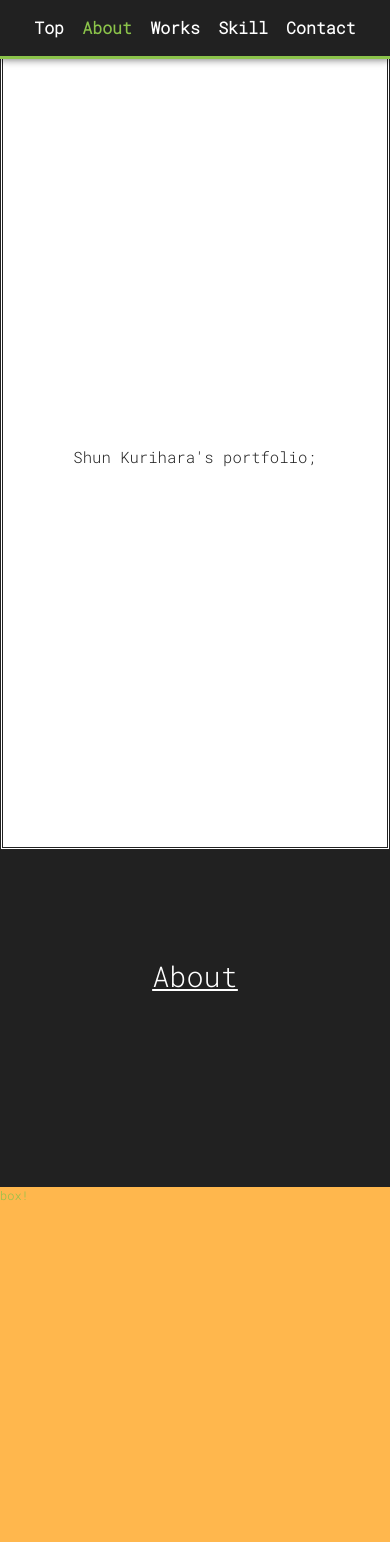
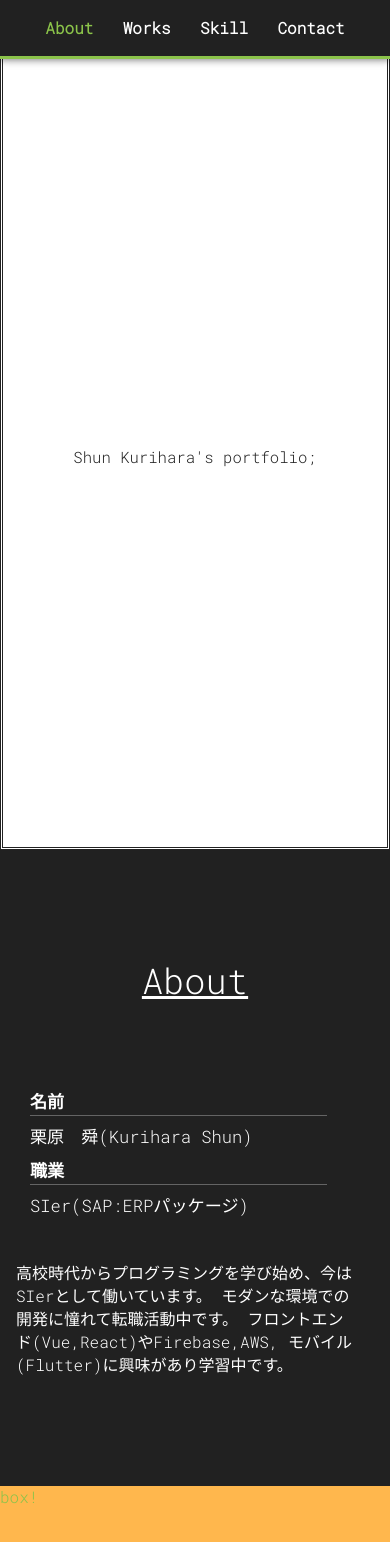
Before and after one commit to kuri-Maron/portfolio, a React (Create React App) app: page / in a window 390 px wide. Shown: the top 1542 px of the page. Built offline with nearby package versions, Linux system fonts and the light colour scheme.

Commit message:
レイアウト自体は実装。共通コンポーネントにできないか検証する

```diff
--- a/src/App.css
+++ b/src/App.css
@@ -1,5 +1 @@
 @import url("https://fonts.googleapis.com/css2?family=Roboto+Mono:wght@300&display=swap");
-
-.app {
-  font-family: "Roboto Mono", monospace;
-}
--- a/src/App.js
+++ b/src/App.js
@@ -10,8 +10,7 @@ import AppBar from "./modules/components/AppBar";
 const useStyles = makeStyles((theme) => ({
   root: {
     flexGrow: 1,
-    // fontFamily: "Roboto Mono",
-    fontFamily: "'Roboto Mono', monospace",
+    // fontFamily: "'Roboto Mono', monospace",
   },
 }));
 
--- a/src/index.css
+++ /dev/null
@@ -1,13 +0,0 @@
-body {
-  margin: 0;
-  font-family: -apple-system, BlinkMacSystemFont, 'Segoe UI', 'Roboto', 'Oxygen',
-    'Ubuntu', 'Cantarell', 'Fira Sans', 'Droid Sans', 'Helvetica Neue',
-    sans-serif;
-  -webkit-font-smoothing: antialiased;
-  -moz-osx-font-smoothing: grayscale;
-}
-
-code {
-  font-family: source-code-pro, Menlo, Monaco, Consolas, 'Courier New',
-    monospace;
-}
--- a/src/index.js
+++ b/src/index.js
@@ -1,6 +1,5 @@
 import React from "react";
 import ReactDOM from "react-dom";
-import "./index.css";
 import App from "./App";
 import reportWebVitals from "./reportWebVitals";
 
--- a/src/modules/components/About.js
+++ b/src/modules/components/About.js
@@ -2,18 +2,43 @@ import { Box } from "@material-ui/core";
 import React from "react";
 import { makeStyles } from "@material-ui/core/styles";
 import Typography from "@material-ui/core/Typography";
+import { Grid, Container } from "@material-ui/core";
+import { Divider, Hidden } from "@material-ui/core";
 
 const useStyles = makeStyles((theme) => ({
   box: {
     paddingTop: "13vh",
     paddingBottom: "13vh",
 
-    display: "flex",
-    justifyContent: "center",
+    // display: "flex",
+    // justifyContent: "center",
+    // textAlign: "center",
   },
   topic: {
     textDecoration: "underline white",
     marginBottom: "10vh",
+
+    display: "flex",
+    justifyContent: "center",
+  },
+  paper: {
+    color: "red",
+    backgroundColor: "green",
+
+    display: "inline-block",
+    // margin: 30,
+  },
+  labelText: {
+    fontWeight: "bold",
+    // textDecoration: "underline white",
+    // textUnderlineOffset: "auto",
+  },
+  divider: {
+    // Theme Color, or use css color in quote
+    background: theme.palette.divider,
+  },
+  gridContainer: {
+    margin: "10px",
   },
 }));
 
@@ -30,6 +55,47 @@ const About = () => {
       <Typography variant="h3" className={classes.topic}>
         About
       </Typography>
+      <Container maxWidth="sm">
+        <Grid container spacing={1} className={classes.gridContainer}>
+          {/* <Grid item xs={2}></Grid> */}
+          <Grid item xs={10} sm={3}>
+            <Typography variant="body1" className={classes.labelText}>
+              名前
+            </Typography>
+            <Hidden smUp>
+              <Divider classes={{ root: classes.divider }} />
+            </Hidden>
+          </Grid>
+          {/* <Divider
+            orientation="vertical"
+            flexItem
+            classes={{ root: classes.divider }}
+          /> */}
+          {/* <Grid item xs={2} sm="auto"></Grid> */}
+          <Grid item xs={10} sm={8}>
+            <Typography variant="body1">栗原　舜(Kurihara Shun)</Typography>
+          </Grid>
+          {/* <Grid item xs={2}></Grid> */}
+          <Grid item xs={10} sm={3}>
+            <Typography variant="body1" className={classes.labelText}>
+              職業
+            </Typography>
+            <Hidden smUp>
+              <Divider classes={{ root: classes.divider }} />
+            </Hidden>
+          </Grid>
+          {/* <Grid item xs={2} sm="auto"></Grid> */}
+          <Grid item xs={10} sm={8}>
+            <Typography variant="body1">SIer(SAP:ERPパッケージ)</Typography>
+          </Grid>
+        </Grid>
+        <Box width="95%" mt={5}>
+          高校時代からプログラミングを学び始め、今はSIerとして働いています。
+          モダンな環境での開発に憧れて転職活動中です。
+          フロントエンド(Vue,React)やFirebase,AWS,
+          モバイル(Flutter)に興味があり学習中です。
+        </Box>
+      </Container>
     </Box>
   );
 };
--- a/src/modules/components/AppBar.js
+++ b/src/modules/components/AppBar.js
@@ -14,6 +14,12 @@ const useStyles = makeStyles((theme) => ({
     // justifyContent: "space-around",
     justifyContent: "space-evenly",
   },
+
+  barText: {
+    [theme.breakpoints.down("xs")]: {
+      fontSize: 16,
+    },
+  },
 }));
 
 const CustomAppBar = () => {
@@ -22,19 +28,39 @@ const CustomAppBar = () => {
     // TODO: Linkの遷移で位置がずれるのに対策するなら、toolbarと同じスタイル(自分でスタイル上書きしたほうが簡単)の空のdivを入れる
     <AppBar position="fixed" color="primary" className={classes.appBar}>
       <Toolbar className={classes.toolbar}>
-        <Link href="# " color="inherit" variant="h6">
+        {/* <Link href="# " color="inherit" variant="h6">
           Top
-        </Link>
-        <Link href="#about" color="secondary" variant="h6">
+        </Link> */}
+        <Link
+          href="#about"
+          color="secondary"
+          variant="h6"
+          className={classes.barText}
+        >
           About
         </Link>
-        <Link href="#tmpBox" color="inherit" variant="h6">
+        <Link
+          href="#tmpBox"
+          color="inherit"
+          variant="h6"
+          className={classes.barText}
+        >
           Works
         </Link>
-        <Link href="#tmpBox" color="inherit" variant="h6">
+        <Link
+          href="#tmpBox"
+          color="inherit"
+          variant="h6"
+          className={classes.barText}
+        >
           Skill
         </Link>
-        <Link href="#tmpBox" color="inherit" variant="h6">
+        <Link
+          href="#tmpBox"
+          color="inherit"
+          variant="h6"
+          className={classes.barText}
+        >
           Contact
         </Link>
       </Toolbar>
--- a/src/modules/components/Top.css
+++ b/src/modules/components/Top.css
@@ -19,6 +19,10 @@
   }
 }
 
-p {
+.top-text {
   font-size: 4vw;
 }
+
+/* p {
+  font-size: 4vw;
+} */
--- a/src/modules/components/Top.js
+++ b/src/modules/components/Top.js
@@ -6,7 +6,7 @@ const Top = () => {
   return (
     <Box className="top">
       {/* TODO: バウンディングのアニメーションを実装する */}
-      <p>Shun Kurihara's portfolio;</p>
+      <p className="top-text">Shun Kurihara's portfolio;</p>
     </Box>
   );
 };
--- a/src/modules/theme.js
+++ b/src/modules/theme.js
@@ -13,13 +13,15 @@ const rawTheme = createMuiTheme({
       // main: "#ff3366",
       main: lightGreen[500],
     },
+    divider: "rgba(128, 128, 128, 0.7)",
   },
   typography: {
-    fontFamily: "'Roboto Mono', monospace, sans-serif",
-    fontSize: 12,
-    fontWeightLight: 300, // Work Sans
-    fontWeightRegular: 400, // Work Sans
-    fontWeightMedium: 700, // Roboto Condensed
+    fontFamily:
+      "'Roboto Mono', 'Yu Gothic', '游ゴシック', YuGothic, '游ゴシック体', monospace, sans-serif",
+    fontSize: 16,
+    fontWeightLight: 300,
+    fontWeightRegular: 400,
+    fontWeightMedium: 700,
     fontFamilySecondary: "'Roboto Condensed', 'Work Sans', sans-serif",
   },
 });
```
